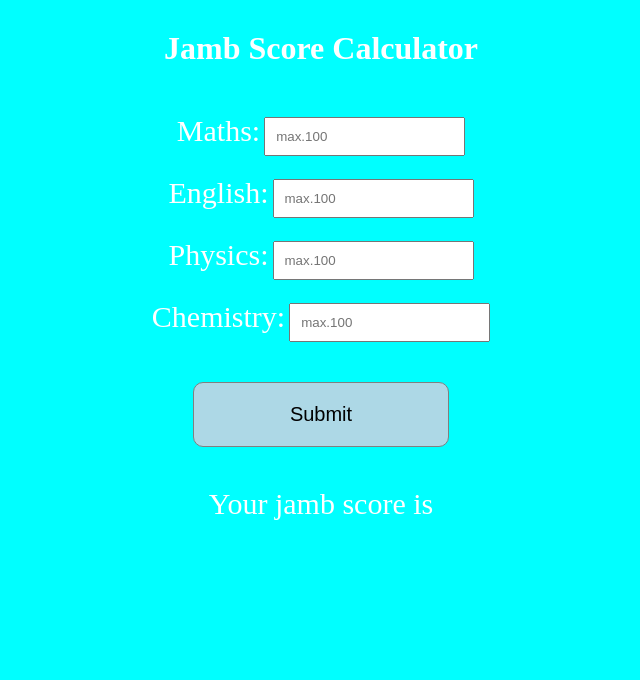
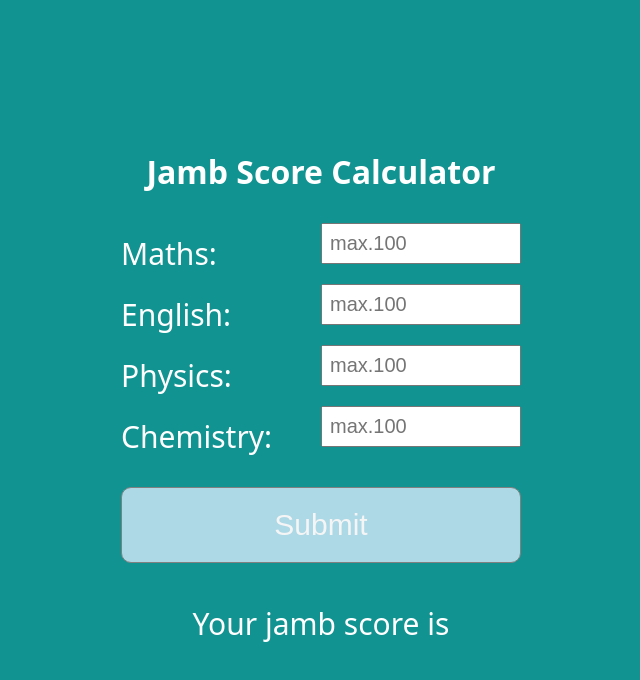
Before and after one commit to PreciousNicholas/JS-BASICS, a plain HTML site: page index.html in a window 1280 px wide. Shown: the whole page, without its empty margins (319-959 px from the left). Drawn offline with Linux system fonts and the light colour scheme.

Commit message:
correction

```diff
--- a/css/style.css
+++ b/css/style.css
@@ -8,31 +8,35 @@
     text-transform: capitalize;
     color: white;
     padding-top: 30px;
+    padding-bottom: 30px;
 }
 body{
-    background-color: aqua;
+    background-color:rgb(17,147,145);
+    font-family: system-ui, -apple-system, BlinkMacSystemFont, 'Segoe UI', Roboto, Oxygen, Ubuntu, Cantarell, 'Open Sans', 'Helvetica Neue', sans-serif;
+    /* text-align: center;
+    width: 100%;
+    height: 100vh ; */
+
+}
+#box{
+   width: 800px;
+   height: 500px;
+    margin: 120px auto;
     text-align: center;
-    width: 100%;
-    height: 100vh ;
 }
-/* #box{
-   background-color: aquamarine;
-   width: 1000px;
-   height: 600px;
-   text-align: center;
-} */
 .maths input {
     padding: 10px;
     /* border-radius: 5px;
     box-shadow: gray; */
     margin-bottom: 20px;
-    margin-top: 50px;
+    /* margin-top: 50px; */
     border: 1px soild gray;
 
 }
 .maths label {
     font-size: 30px;
     color: white;
+
 }
 .english input{
     padding: 10px;
@@ -44,6 +48,7 @@
 .english label{
     font-size: 30px;
     color: white;
+
 }
 .physics input{
     padding: 10px;
@@ -57,7 +62,7 @@
     color: white;
 }
 .chemistry input{
-    padding: 10px;
+    padding: 15px;
     /* border-radius: 5px;
     box-shadow: gray; */
     margin-bottom: 20px;
@@ -69,13 +74,15 @@
 }
 #btn{
     padding: 20px;
-    width: 20%;
     border-radius: 10px;
     background-color: lightblue;
-    font-size: 20px;
+    font-size: 30px;
     margin-bottom: 20px;
     margin-top: 20px;
     border: 1px solid gray;
+    width: 50%;
+    color: whitesmoke;
+
 }
 #para{
     color: white;
@@ -83,6 +90,25 @@
     margin-top: 20px;
 }
 #btn:hover{
-    background-color: black;
+    background-color: rgb(74,54,50);
     color: lightblue;
 }
+.maths,
+.chemistry,
+.english,
+.physics
+{
+    display: flex;
+    flex-direction: row;
+    justify-content: space-between;
+    align-items: center;
+    margin: auto;
+    color: white;
+    width: 50%;
+
+}
+input[type=number] {
+    width: 50%;
+    padding: 7px;
+    font-size: 20px;
+}
--- a/index.html
+++ b/index.html
@@ -7,25 +7,25 @@
     <title>Javascript</title>
     <link rel="stylesheet" href="css/style.css">
 </head>
-<body>
+<body id="body">
     <div id="box">
         <h1>Jamb score calculator</h1>
     <form class="jamb-form">
         <div class="maths">
             <label for="Maths">Maths:</label>
-            <input type="text" id="mat" placeholder="max.100">
+            <input type="number" id="mat"placeholder="max.100" max="100">
         </div>
         <div class="english">
             <label for="English">English:</label>
-            <input type="text" id="eng" placeholder="max.100">
+            <input type="number" id="eng" placeholder="max.100" max="100">
         </div>
         <div class="physics">
             <label for="physics">Physics:</label>
-            <input type="text" id="phy" placeholder="max.100">
+            <input type="number" id="phy" placeholder="max.100" max="100">
         </div>
         <div class="chemistry">
             <label for="chemistry">Chemistry:</label>
-            <input type="text" id="che" placeholder="max.100">
+            <input type="number" id="che" placeholder="max.100">
         </div>
     </form>
         <button id="btn">
--- a/main.js
+++ b/main.js
@@ -12,3 +12,4 @@
     document.getElementById("para").innerHTML="your jamb score is " + (total);
 
  })
+    let body = document.getElementById('body')
```
